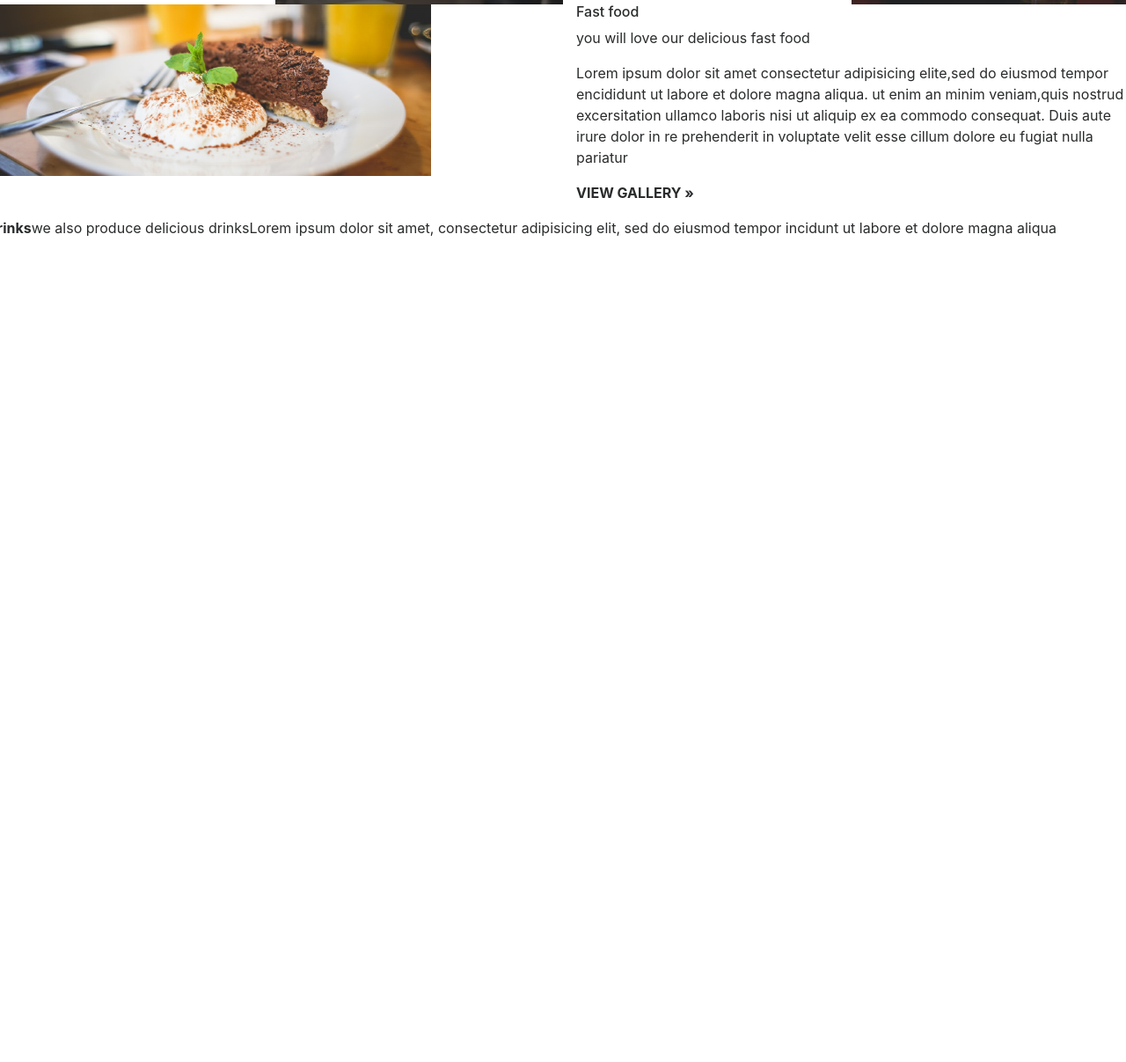
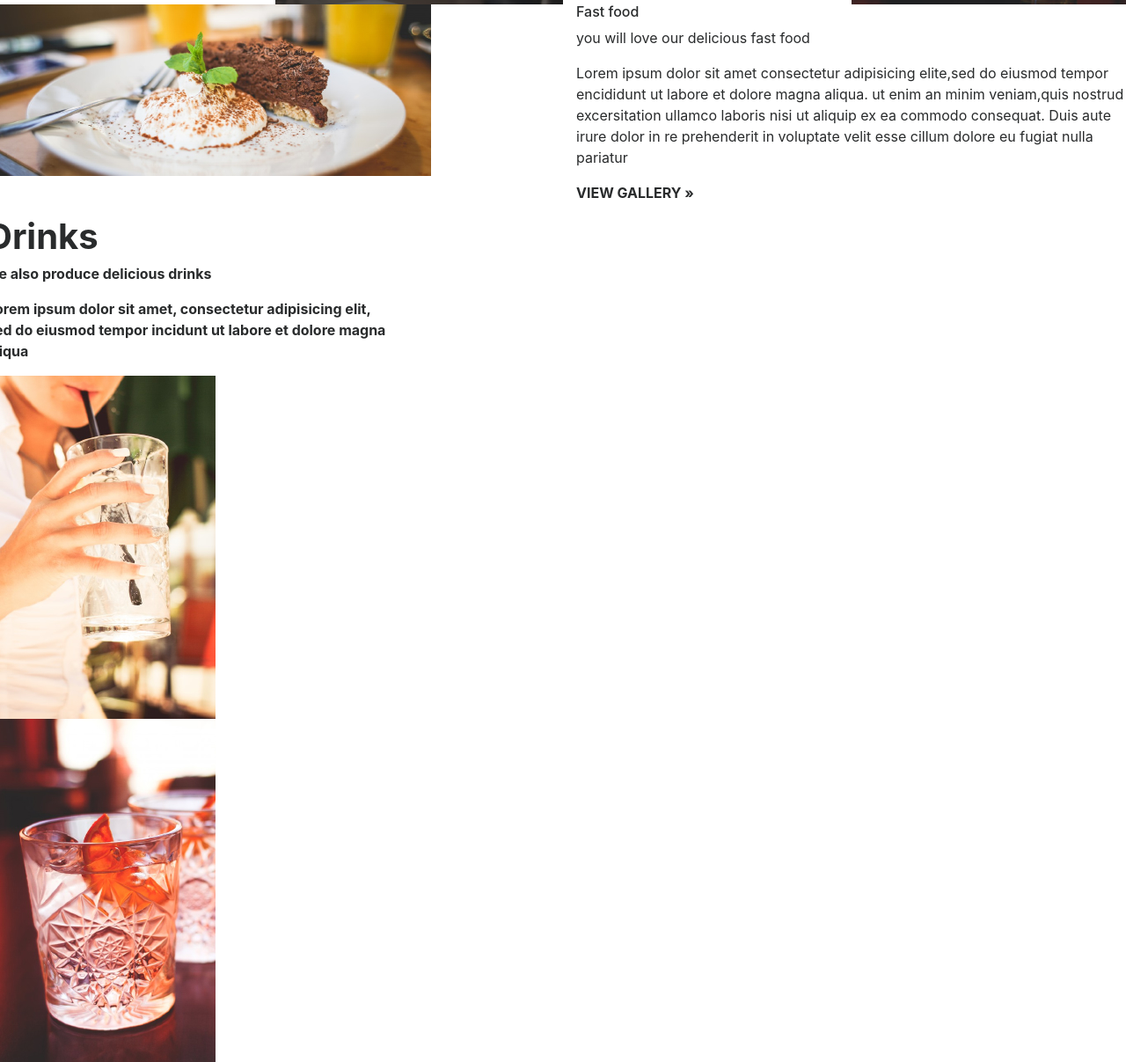
Before and after one commit to DanKosgei/kitchen-Anita, a plain HTML site: page index.html in a window 1280 px wide. Shown: the part 577-1784 px from the top of the page at 88% size. Before the commit the page ends 864 px from the top, so only its background shows below. Drawn offline with nearby package versions, Linux system fonts and the light colour scheme; files whose address does not match are found by name.

Commit message:
changes made

```diff
--- a/index.html
+++ b/index.html
@@ -66,18 +66,14 @@
 </div>
 
 <div class="row">
-<div class="col-md-6 drinks">
-<!-- <img src="images/drinks2.jpg" alt=""> -->
-</div>
-<!-- <div class="col-md-6 drinks"> -->
+  <div class="col-md-6 drinks">
+<h1><strong>Drinks<strong</strong></h1>
+   <p>we also produce delicious drinks</p>
+    <p>Lorem ipsum dolor sit amet, consectetur adipisicing elit, sed do eiusmod
+    tempor incidunt ut labore et dolore magna aliqua</p>
+<div class="col-md-6"><img src="images/drink1.jpg" alt=""><img src="images/drink2.jpg" alt="">
 
-</div>
-<h7><strong>Drinks</strong></h7>
-<p>we also produce delicious drinks</p>
-<p>Lorem ipsum dolor sit amet, consectetur adipisicing elit, sed do eiusmod
-   tempor incidunt ut labore et dolore magna aliqua</p>
-
-   </div>
+ </div>
 </div>
 
 
--- a/styles.css
+++ b/styles.css
@@ -22,7 +22,3 @@
 .dinner {
   background-image: url(images/dinner.jpg);
 }
-.drinks{
-  background-image: url(images/drink2.jpg);
-  height:120px;
-}
```
Also changed, not shown: images/drink1.jpg (added).
